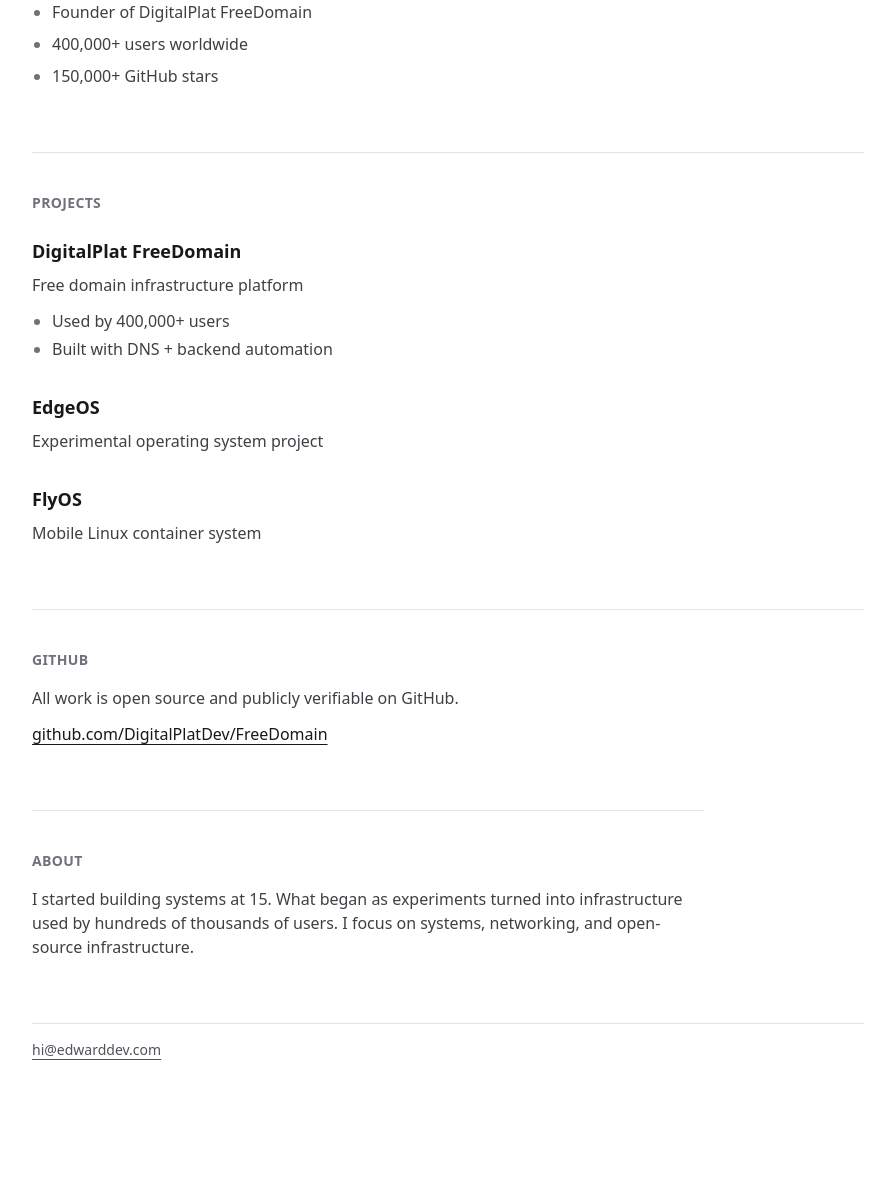
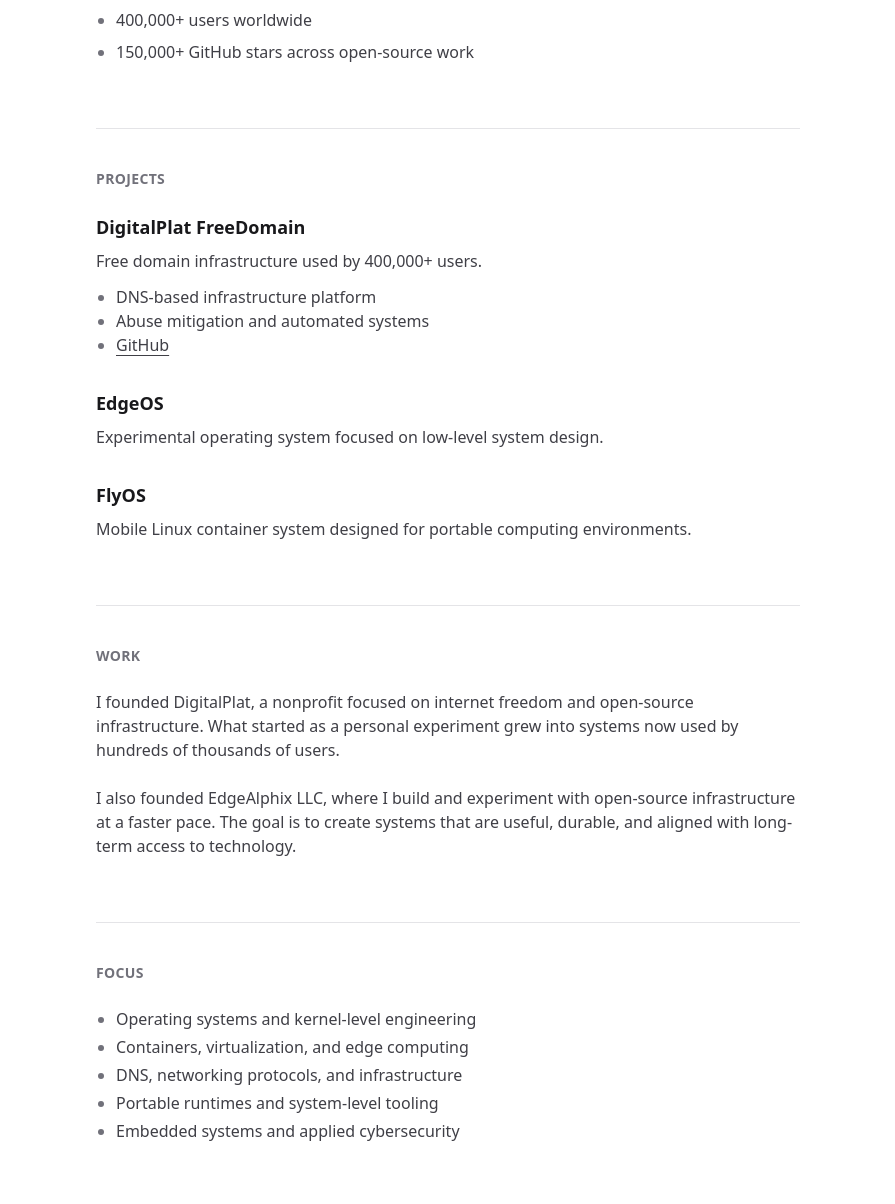
Before and after one commit to EdwardLab/website, a plain HTML site: page index.html in a window 1280 px wide. Shown: the part 265-1469 px from the top of the page, without its empty margins (192-1087 px from the left). Before the commit the page ends 1357 px from the top, so only its background shows below. Drawn offline with nearby package versions, Linux system fonts and the light colour scheme.

Commit message:
Update index.html

```diff
--- a/index.html
+++ b/index.html
@@ -4,78 +4,146 @@
   <meta charset="UTF-8">
   <meta name="viewport" content="width=device-width, initial-scale=1.0">
   <title>Edward Hsing</title>
-  <meta
-    name="description"
-    content="Edward Hsing builds internet infrastructure. Founder of DigitalPlat FreeDomain."
-  >
+  <meta name="description" content="Edward Hsing builds internet infrastructure. Founder of DigitalPlat and EdgeAlphix LLC.">
   <script src="https://cdn.tailwindcss.com"></script>
 </head>
+
 <body class="bg-white text-zinc-900 antialiased">
-  <div class="mx-auto max-w-4xl px-6 py-8 sm:px-8">
+  <div class="mx-auto max-w-3xl px-6 py-10 sm:px-8">
+
+    <!-- Header -->
     <header class="border-b border-zinc-200 pb-4">
       <h1 class="text-base font-semibold tracking-tight">Edward Hsing</h1>
     </header>
 
-    <main class="py-12 sm:py-16">
-      <section class="max-w-2xl">
-        <p class="text-4xl font-semibold tracking-tight text-black sm:text-5xl">
+    <!-- Intro -->
+    <main class="py-12">
+
+      <section>
+        <p class="text-4xl font-semibold tracking-tight sm:text-5xl">
           I build internet infrastructure.
         </p>
-        <ul class="mt-8 list-disc space-y-2 pl-5 text-base text-zinc-700 marker:text-zinc-500">
+
+        <ul class="mt-8 list-disc space-y-2 pl-5 text-zinc-700 marker:text-zinc-500">
           <li>Founder of DigitalPlat FreeDomain</li>
+          <li>Founder of EdgeAlphix LLC</li>
           <li>400,000+ users worldwide</li>
-          <li>150,000+ GitHub stars</li>
+          <li>150,000+ GitHub stars across open-source work</li>
         </ul>
       </section>
 
+      <!-- Projects -->
       <section class="mt-16 border-t border-zinc-200 pt-10">
         <h2 class="text-sm font-semibold uppercase tracking-wide text-zinc-500">Projects</h2>
+
         <div class="mt-6 space-y-8">
+
           <article>
             <h3 class="text-lg font-semibold">DigitalPlat FreeDomain</h3>
-            <p class="mt-2 text-zinc-700">Free domain infrastructure platform</p>
-            <ul class="mt-3 list-disc space-y-1 pl-5 text-zinc-700 marker:text-zinc-500">
-              <li>Used by 400,000+ users</li>
-              <li>Built with DNS + backend automation</li>
+            <p class="mt-2 text-zinc-700">
+              Free domain infrastructure used by 400,000+ users.
+            </p>
+            <ul class="mt-3 list-disc pl-5 text-zinc-700 marker:text-zinc-500">
+              <li>DNS-based infrastructure platform</li>
+              <li>Abuse mitigation and automated systems</li>
+              <li>
+                <a href="https://github.com/DigitalPlatDev/FreeDomain" class="underline underline-offset-4">
+                  GitHub
+                </a>
+              </li>
             </ul>
           </article>
 
           <article>
             <h3 class="text-lg font-semibold">EdgeOS</h3>
-            <p class="mt-2 text-zinc-700">Experimental operating system project</p>
+            <p class="mt-2 text-zinc-700">
+              Experimental operating system focused on low-level system design.
+            </p>
           </article>
 
           <article>
             <h3 class="text-lg font-semibold">FlyOS</h3>
-            <p class="mt-2 text-zinc-700">Mobile Linux container system</p>
+            <p class="mt-2 text-zinc-700">
+              Mobile Linux container system designed for portable computing environments.
+            </p>
           </article>
+
         </div>
       </section>
 
+      <!-- Work -->
+      <section class="mt-16 border-t border-zinc-200 pt-10">
+        <h2 class="text-sm font-semibold uppercase tracking-wide text-zinc-500">Work</h2>
+
+        <div class="mt-6 space-y-6 text-zinc-700">
+
+          <p>
+            I founded <span class="font-medium">DigitalPlat</span>, a nonprofit focused on internet freedom and open-source infrastructure.
+            What started as a personal experiment grew into systems now used by hundreds of thousands of users.
+          </p>
+
+          <p>
+            I also founded <span class="font-medium">EdgeAlphix LLC</span>, where I build and experiment with open-source infrastructure at a faster pace.
+            The goal is to create systems that are useful, durable, and aligned with long-term access to technology.
+          </p>
+
+        </div>
+      </section>
+
+      <!-- Focus -->
+      <section class="mt-16 border-t border-zinc-200 pt-10">
+        <h2 class="text-sm font-semibold uppercase tracking-wide text-zinc-500">Focus</h2>
+
+        <ul class="mt-6 list-disc pl-5 text-zinc-700 space-y-1 marker:text-zinc-500">
+          <li>Operating systems and kernel-level engineering</li>
+          <li>Containers, virtualization, and edge computing</li>
+          <li>DNS, networking protocols, and infrastructure</li>
+          <li>Portable runtimes and system-level tooling</li>
+          <li>Embedded systems and applied cybersecurity</li>
+        </ul>
+      </section>
+
+      <!-- GitHub -->
       <section class="mt-16 border-t border-zinc-200 pt-10">
         <h2 class="text-sm font-semibold uppercase tracking-wide text-zinc-500">GitHub</h2>
+
         <p class="mt-4 text-zinc-700">
-          All work is open source and publicly verifiable on GitHub.
+          All work is open source and publicly verifiable.
         </p>
+
         <p class="mt-3">
-          <a
-            href="https://github.com/DigitalPlatDev/FreeDomain"
-            class="text-zinc-900 underline underline-offset-4"
-          >github.com/DigitalPlatDev/FreeDomain</a>
+          <a href="https://github.com/DigitalPlatDev/FreeDomain" class="underline underline-offset-4">
+            github.com/DigitalPlatDev/FreeDomain
+          </a>
         </p>
       </section>
 
-      <section class="mt-16 border-t border-zinc-200 pt-10 max-w-2xl">
+      <!-- About -->
+      <section class="mt-16 border-t border-zinc-200 pt-10">
         <h2 class="text-sm font-semibold uppercase tracking-wide text-zinc-500">About</h2>
+
         <p class="mt-4 text-zinc-700">
-          I started building systems at 15. What began as experiments turned into infrastructure used by hundreds of thousands of users. I focus on systems, networking, and open-source infrastructure.
+          I started building systems at 15. What began as experiments turned into infrastructure used by hundreds of thousands of users.
+          I’m currently focused on systems, networking, and open-source infrastructure.
         </p>
       </section>
+
     </main>
 
-    <footer class="border-t border-zinc-200 pt-4 text-sm text-zinc-600">
-      <a href="mailto:hi@edwarddev.com" class="underline underline-offset-4">hi@edwarddev.com</a>
+    <!-- Footer -->
+    <footer class="border-t border-zinc-200 pt-6 text-sm text-zinc-600 space-y-2">
+      <div>
+        <a href="mailto:hi@edwarddev.com" class="underline underline-offset-4">
+          hi@edwarddev.com
+        </a>
+      </div>
+      <div>
+        <a href="https://github.com/DigitalPlatDev/FreeDomain" class="underline underline-offset-4">
+          GitHub
+        </a>
+      </div>
     </footer>
+
   </div>
 </body>
 </html>
```
